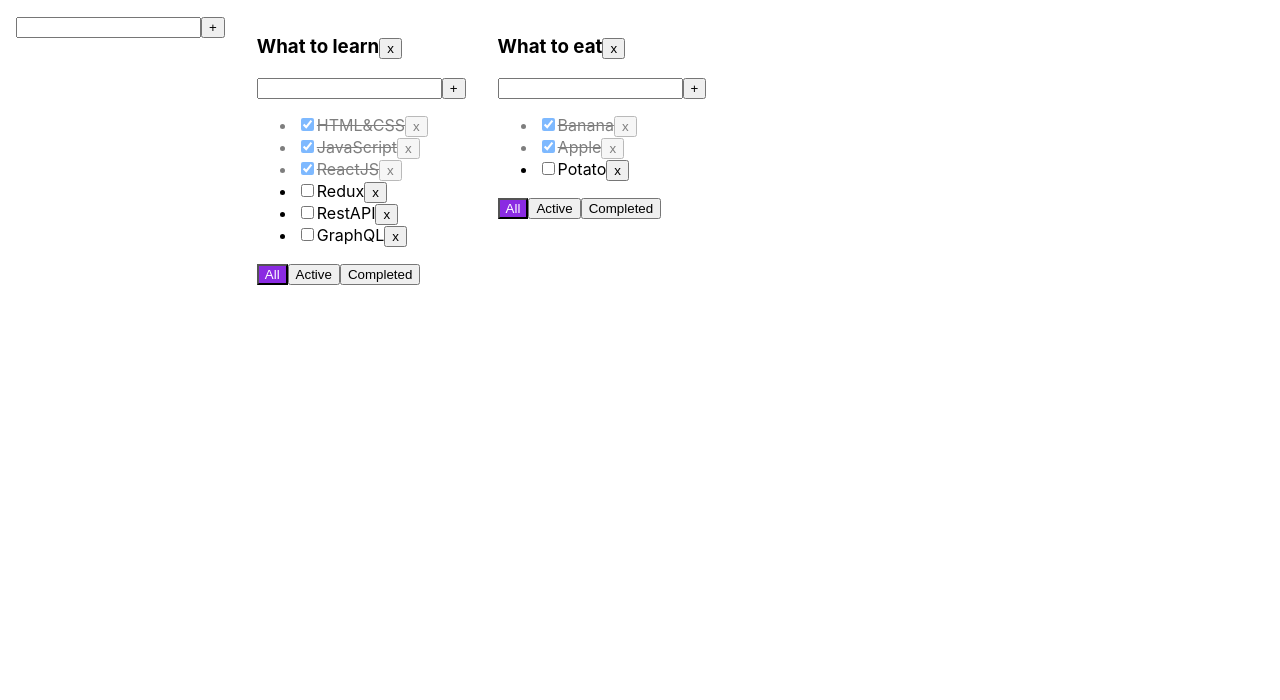
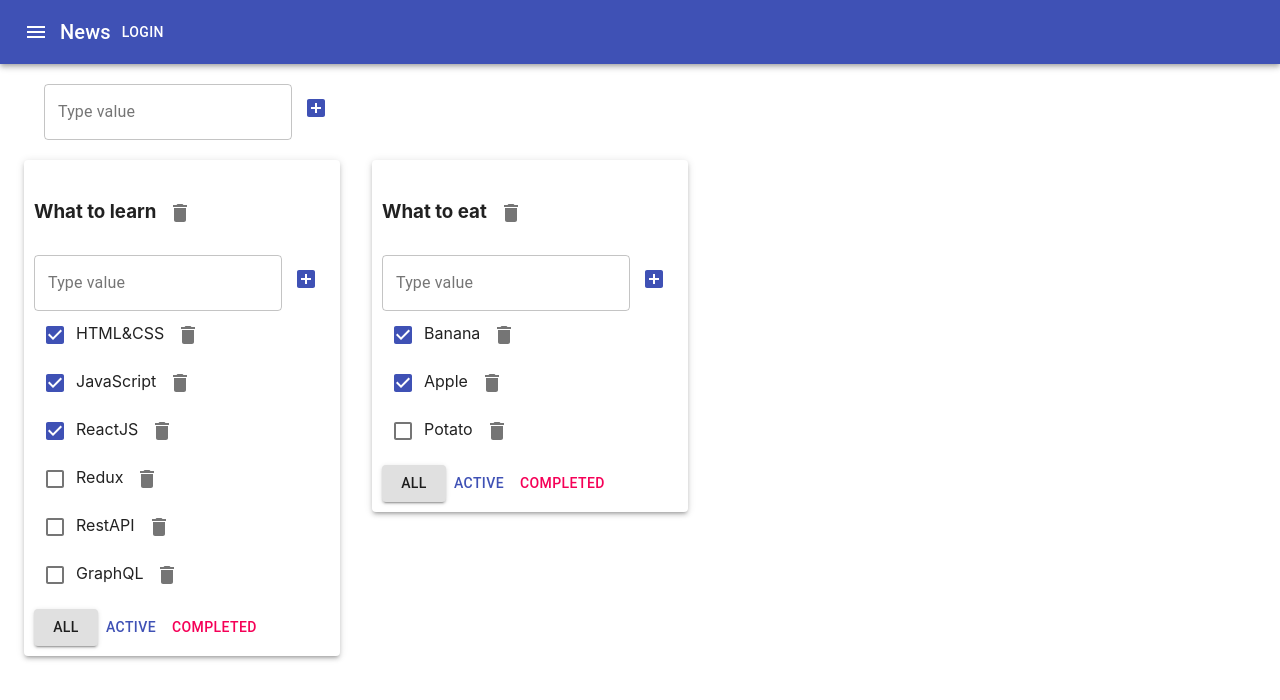
Before and after one commit to rinatbul/Todolist, a React (Create React App) app: page / in a window 1280 px wide. Shown: the top 700 px of the page. Built offline with nearby package versions, Linux system fonts and the light colour scheme.

Commit message:
Adding material-UI

```diff
--- a/package.json
+++ b/package.json
@@ -3,6 +3,8 @@
   "version": "0.1.0",
   "private": true,
   "dependencies": {
+    "@material-ui/core": "^4.12.4",
+    "@material-ui/icons": "^4.11.3",
     "@testing-library/jest-dom": "^5.16.4",
     "@testing-library/react": "^13.2.0",
     "@testing-library/user-event": "^13.5.0",
--- a/src/AddItemForm.tsx
+++ b/src/AddItemForm.tsx
@@ -1,4 +1,6 @@
 import React, {ChangeEvent, useState} from "react";
+import {IconButton, TextField} from "@material-ui/core";
+import {AddBox} from "@material-ui/icons";
 
 type AddItemFormPropsType = {
     addItem: (title: string) => void
@@ -12,7 +14,7 @@ export const AddItemForm = (props: AddItemFormPropsType) => {
             props.addItem(title)
             setTitle('');
         } else {
-            setError('ERROR')
+            setError('Incorrect entry')
         }
 
     }
@@ -26,12 +28,18 @@ export const AddItemForm = (props: AddItemFormPropsType) => {
         }
     }
     return <div>
-        <input value={title}
-               onChange={onChangeHandler}
-               onKeyDown={onKeyPressHandler}
-               type="text"/>
-        <button onClick={addTask}>+</button>
-        {error && <div className='error'>ERROR</div>}
+        <TextField id="standard-basic"
+                   variant={"outlined"}
+                   helperText={error}
+                   label="Type value"
+                   error={!!error}
+                   value={title}
+                   onChange={onChangeHandler}
+                   onKeyDown={onKeyPressHandler}
+                   type="text"/>
+        <IconButton color={"primary"}  onClick={addTask}>
+            <AddBox/>
+        </IconButton>
     </div>
 
 }
--- a/src/App.css
+++ /dev/null
@@ -1,17 +0,0 @@
-.App {
-  display: flex;
-}
-.App > div {
-  padding: 1rem
-}
-.error {
-  color: red;
-}
-.active-filter {
-  background-color: blueviolet;
-  color: white;
-}
-.is-done {
-  opacity: 0.5;
-  text-decoration: line-through;
-}
--- a/src/App.tsx
+++ b/src/App.tsx
@@ -1,8 +1,9 @@
 import React, {useState} from 'react';
-import './App.css';
 import {TasksPropsType, Todolist} from "./Todolist";
 import {v1} from "uuid";
 import {AddItemForm} from "./AddItemForm";
+import {AppBar, Button, Container, Grid, IconButton, Paper, Toolbar, Typography} from "@material-ui/core";
+import {Menu} from "@material-ui/icons";
 
 export type FilterValueType = 'all' | 'active' | 'completed';
 type TodolistType = {
@@ -97,7 +98,22 @@ function App() {
 
     return (
         <div className="App">
+            <AppBar position="static">
+                <Toolbar>
+                    <IconButton edge="start" color="inherit" aria-label="menu">
+                        <Menu/>
+                    </IconButton>
+                    <Typography variant="h6">
+                        News
+                    </Typography>
+                    <Button color="inherit">Login</Button>
+                </Toolbar>
+            </AppBar>
+            <Container fixed>
+                <Grid container style={{padding:"20px"}}>
                     <AddItemForm addItem={addTodolist}/>
+                </Grid>
+                <Grid container spacing={4}>
                     {
                         todolists.map((tl) => {
                             let allTodolistTasks = tasks[tl.id]
@@ -109,7 +125,9 @@ function App() {
                             if (tl.filter === 'completed') {
                                 tasksForTodolist = allTodolistTasks.filter(t => t.isDone)
                             }
-                    return <Todolist
+                            return <Grid item>
+                                <Paper elevation={3} style={{padding:"10px"}}>
+                                    <Todolist
                                         key={tl.id}
                                         id={tl.id}
                                         title={tl.title}
@@ -122,8 +140,12 @@ function App() {
                                         changeTaskTitle={changeTaskTitle}
                                         changeTodolistTitle={changeTodolistTitle}
                                         filter={tl.filter}/>
+                                </Paper>
+                            </Grid>
                         })
                     }
+                </Grid>
+            </Container>
         </div>
     );
 }
--- a/src/EditableSpan.tsx
+++ b/src/EditableSpan.tsx
@@ -1,4 +1,5 @@
 import React, {ChangeEvent, useState} from "react";
+import {TextField} from "@material-ui/core";
 
 type EditableSpanPropsType = {
     value: string
@@ -19,9 +20,12 @@ export const EditableSpan = (props: EditableSpanPropsType) => {
         setTitle(e.currentTarget.value)
     }
     return editMode
-        ? <input value={title}
-                 onChange={changeTitle}
-                 onBlur={activateViewMode}
-                 autoFocus/>
+        ? <TextField
+            variant={"outlined"}
+            size={"small"}
+            value={title}
+            onChange={changeTitle}
+            onBlur={activateViewMode}
+            autoFocus/>
         : <span onDoubleClick={activateEditMode}>{props.value}</span>
 }
--- a/src/Todolist.tsx
+++ b/src/Todolist.tsx
@@ -2,6 +2,8 @@ import React, {ChangeEvent} from "react";
 import {FilterValueType} from "./App";
 import {AddItemForm} from "./AddItemForm";
 import {EditableSpan} from "./EditableSpan";
+import {Button, Checkbox, IconButton} from "@material-ui/core";
+import {Delete} from "@material-ui/icons";
 
 type TodolistPropsType = {
     id: string
@@ -30,6 +32,7 @@ export const Todolist = (props: TodolistPropsType) => {
     const removeTodolist = () => props.removeTodolist(props.id)
 
     const tasks = props.tasks.map((t) => {
+        const onRemoveTaskHandler = ()=>props.removeTask(t.id, props.id)
         const onChangeStatus = (e: ChangeEvent<HTMLInputElement>) => {
             let newIsDoneValue = e.currentTarget.checked
             props.checkboxStateChange(t.id, newIsDoneValue, props.id)
@@ -38,16 +41,13 @@ export const Todolist = (props: TodolistPropsType) => {
             props.changeTaskTitle(t.id, newValue, props.id)
         }
 
-        return <li key={t.id} className={t.isDone ? 'is-done' : ''}>
-            <input type="checkbox"
-                   checked={t.isDone}
-                   onChange={onChangeStatus}/>
+        return <div key={t.id} className={t.isDone ? 'is-done' : ''}>
+            <Checkbox checked={t.isDone} onChange={onChangeStatus} color={"primary"}/>
             <EditableSpan value={t.title} onChange={onTitleChangeHandler}/>
-            <button onClick={() => {
-                props.removeTask(t.id, props.id)
-            }}>x
-            </button>
-        </li>
+            <IconButton onClick={onRemoveTaskHandler} aria-label="delete">
+                <Delete/>
+            </IconButton>
+        </div>
     })
     const addTask = (title: string) => {
         props.addTask(title, props.id)
@@ -58,22 +58,26 @@ export const Todolist = (props: TodolistPropsType) => {
     return (
         <div>
             <h3><EditableSpan value={props.title} onChange={onChangeTodolistTitle}/>
-                <button onClick={removeTodolist}>x
-                </button>
+                <IconButton onClick={removeTodolist} aria-label="delete">
+                    <Delete/>
+                </IconButton>
             </h3>
             <AddItemForm addItem={addTask}/>
-            <ul>
+            <div>
                 {tasks}
-            </ul>
-            <div>
-                <button className={props.filter === 'all' ? 'active-filter' : ''} onClick={onAllClickHandler}>All
-                </button>
-                <button className={props.filter === 'active' ? 'active-filter' : ''}
+            </div>
+            <div style={{marginTop:"10px"}}>
+                <Button variant={props.filter === 'all' ? 'contained' : 'text'}
+                        onClick={onAllClickHandler}>All
+                </Button>
+                <Button color={"primary"}
+                        variant={props.filter === 'active' ? 'contained' : 'text'}
                         onClick={onActiveClickHandler}>Active
-                </button>
-                <button className={props.filter === 'completed' ? 'active-filter' : ''}
+                </Button>
+                <Button color={"secondary"}
+                        variant={props.filter === 'completed' ? 'contained' : 'text'}
                         onClick={onCompletedClickHandler}>Completed
-                </button>
+                </Button>
             </div>
         </div>
     )
```
Also changed, not shown: 1 other file (tests, documents, lock files or other folders). Lines whose indentation alone changed are shown as unchanged.
